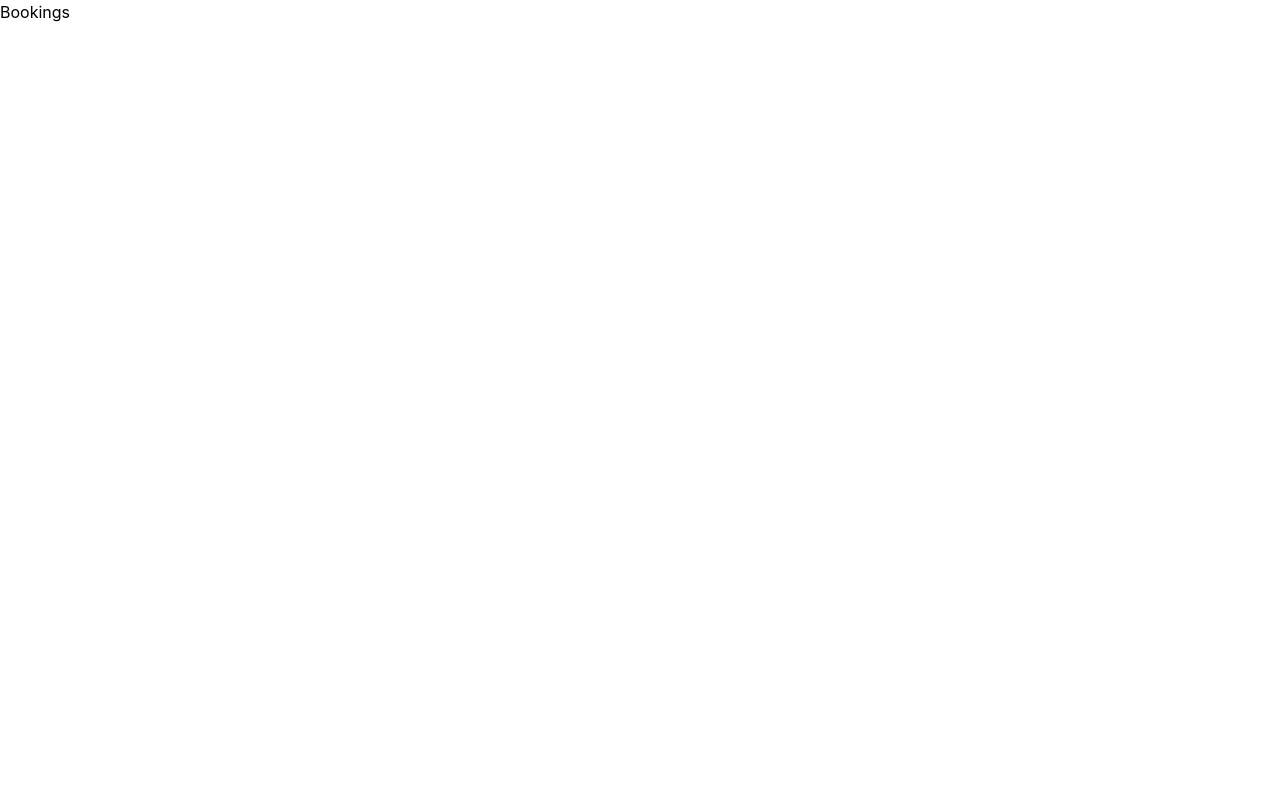
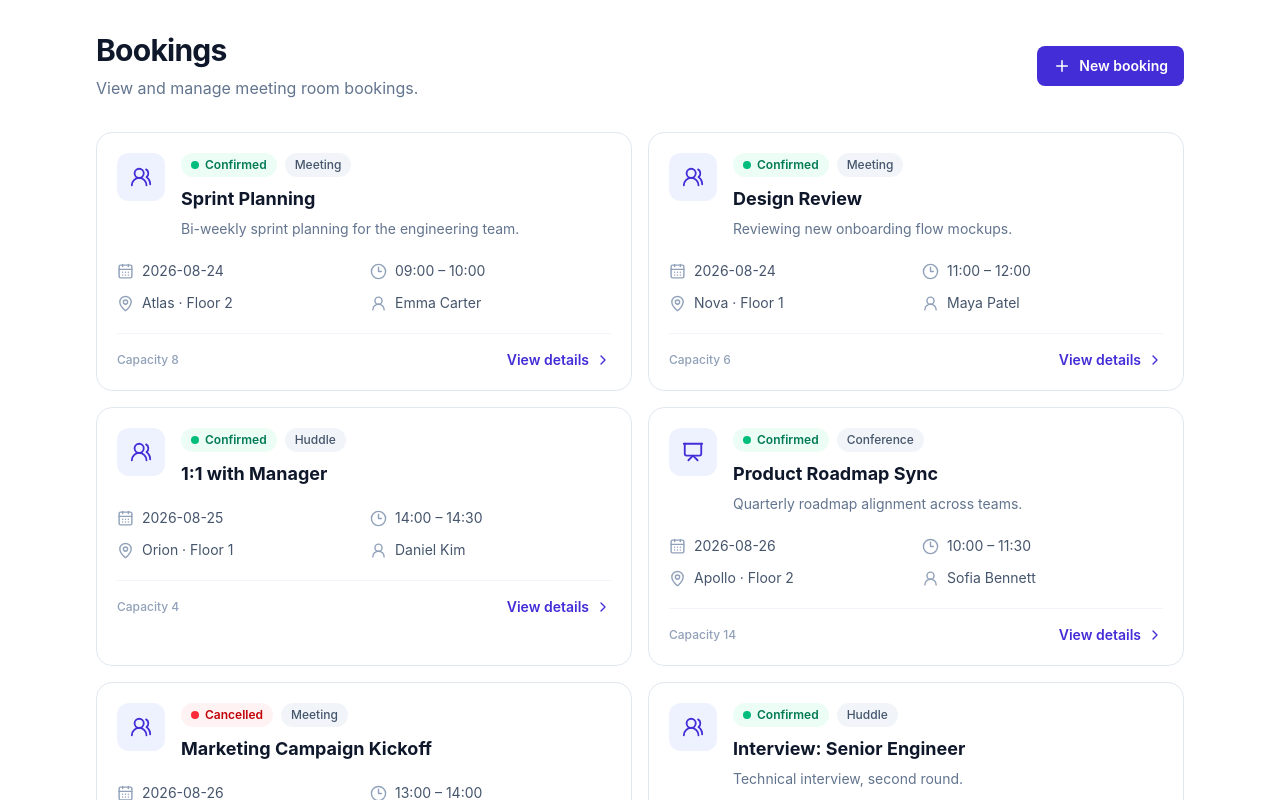
Before and after one commit to Ani-Gamtsemlidze/meeting-room-booking, a React (Vite) app: page /bookings in a window 1280 px wide. Shown: the top 800 px of the page. Built offline with nearby package versions, Linux system fonts and the light colour scheme.

Commit message:
feat: add bookings list UI

```diff
--- /dev/null
+++ b/src/components/bookings/BookingCard.tsx
@@ -0,0 +1,132 @@
+import {
+  CalendarDays,
+  Clock3,
+  MapPin,
+  Presentation,
+  UserRound,
+  Users2,
+  GraduationCap,
+  ChevronRight,
+} from "lucide-react";
+
+import type { Booking, Employee, Room } from "../../types";
+import { Link } from "react-router-dom";
+
+interface BookingCardProps {
+  booking: Booking;
+  room?: Room;
+  organizer?: Employee;
+}
+
+const roomTypeIcons = {
+  huddle: Users2,
+  meeting: Users2,
+  conference: Presentation,
+  training: GraduationCap,
+};
+
+export default function BookingCard({
+  booking,
+  room,
+  organizer,
+}: BookingCardProps) {
+  const RoomIcon = room ? roomTypeIcons[room.type] : Users2;
+  const isCancelled = booking.status === "cancelled";
+
+  return (
+    <article className="rounded-2xl border border-slate-200 bg-white p-5 transition hover:border-slate-300 hover:shadow-sm">
+
+      <div className="flex items-start justify-between gap-4">
+        <div className="flex min-w-0 items-start gap-4">
+          <div className="flex h-12 w-12 shrink-0 items-center justify-center rounded-xl bg-indigo-50 text-indigo-700">
+            <RoomIcon size={22} />
+          </div>
+
+          <div className="min-w-0">
+            <div className="mb-2 flex flex-wrap items-center gap-2">
+              <span
+                className={`inline-flex items-center gap-1.5 rounded-full px-2.5 py-1 text-xs font-semibold ${
+                  isCancelled
+                    ? "bg-red-50 text-red-700"
+                    : "bg-emerald-50 text-emerald-700"
+                }`}
+              >
+                <span
+                  className={`h-2 w-2 rounded-full ${
+                    isCancelled ? "bg-red-500" : "bg-emerald-500"
+                  }`}
+                />
+
+                {isCancelled ? "Cancelled" : "Confirmed"}
+              </span>
+
+              {room && (
+                <span className="rounded-full bg-slate-100 px-2.5 py-1 text-xs font-medium capitalize text-slate-600">
+                  {room.type}
+                </span>
+              )}
+            </div>
+
+            <h3 className="truncate text-lg font-bold text-slate-900">
+              {booking.title}
+            </h3>
+
+            {booking.description && (
+              <p className="mt-1 line-clamp-2 text-sm leading-6 text-slate-500">
+                {booking.description}
+              </p>
+            )}
+          </div>
+        </div>
+      </div>
+
+      <div className="mt-5 grid gap-3 text-sm text-slate-600 sm:grid-cols-2">
+        <div className="flex items-center gap-2">
+          <CalendarDays size={17} className="shrink-0 text-slate-400" />
+          <span>{booking.date}</span>
+        </div>
+
+        <div className="flex items-center gap-2">
+          <Clock3 size={17} className="shrink-0 text-slate-400" />
+          <span>
+            {booking.startTime} – {booking.endTime}
+          </span>
+        </div>
+
+        <div className="flex items-center gap-2">
+          <MapPin size={17} className="shrink-0 text-slate-400" />
+          <span className="truncate">
+            {room?.name ?? "Unknown room"}
+            {room && ` · Floor ${room.floor}`}
+          </span>
+        </div>
+
+        <div className="flex items-center gap-2">
+          <UserRound size={17} className="shrink-0 text-slate-400" />
+          <span className="truncate">
+            {organizer?.name ?? "Unknown organizer"}
+          </span>
+        </div>
+      </div>
+
+      <div className="mt-5 flex items-center justify-between border-t border-slate-100 pt-4">
+        {room ? (
+          <span className="text-xs font-medium text-slate-400">
+            Capacity {room.capacity}
+          </span>
+        ) : (
+          <span />
+        )}
+
+        <Link
+        to={`/bookings/${booking.id}`}
+          type="button"
+          className="inline-flex items-center gap-1.5 text-sm font-semibold text-indigo-700 transition hover:text-indigo-900"
+        >
+          View details
+          <ChevronRight size={16} />
+        </Link>
+      </div>
+    </article>
+  );
+}
--- /dev/null
+++ b/src/components/bookings/BookingList.tsx
@@ -0,0 +1,20 @@
+import type { Booking, Employee, Room } from "../../types";
+import BookingCard from "./BookingCard";
+
+interface BookingListProps {
+  bookings: Booking[];
+  rooms: Room[];
+  employees: Employee[];
+}
+
+export default function BookingList({ bookings, rooms, employees }: BookingListProps) {
+  return (
+    <div className="grid gap-4 md:grid-cols-2">
+      {bookings.map((booking) => {
+        const room = rooms.find((r) => r.id === booking.roomId);
+        const organizer = employees.find((e) => e.id === booking.organizerId);
+        return <BookingCard key={booking.id} booking={booking} room={room} organizer={organizer} />;
+      })}
+    </div>
+  );
+}
--- a/src/pages/Bookings.tsx
+++ b/src/pages/Bookings.tsx
@@ -1,3 +1,56 @@
-export default function Bookings () {
-    return <div>Bookings</div>
+import { useEffect } from "react";
+import { Plus } from "lucide-react";
+import { Link } from "react-router-dom";
+
+import { useBookingStore } from "../store/useBookingStore";
+import { useRoomStore } from "../store/useRoomStore";
+import { useEmployeesStore } from "../store/useEmployeesStore";
+
+import BookingList from "../components/bookings/BookingList";
+
+export default function Bookings() {
+  const bookings = useBookingStore((state) => state.bookings);
+  const fetchBookings = useBookingStore((state) => state.fetchBookings);
+
+  const rooms = useRoomStore((state) => state.rooms);
+  const fetchRooms = useRoomStore((state) => state.fetchRooms);
+
+  const employees = useEmployeesStore((state) => state.employees);
+  const fetchEmployees = useEmployeesStore((state) => state.fetchEmployees);
+
+  useEffect(() => {
+    fetchBookings();
+    fetchRooms();
+    fetchEmployees();
+  }, [fetchBookings, fetchRooms, fetchEmployees]);
+
+  return (
+    <div className="mx-auto w-full max-w-6xl px-4 py-8 sm:px-6 lg:px-8">
+      <div className="mb-8 flex flex-col gap-4 sm:flex-row sm:items-center sm:justify-between">
+        <div>
+          <h1 className="text-3xl font-bold tracking-tight text-slate-900">
+            Bookings
+          </h1>
+
+          <p className="mt-2 text-sm text-slate-500 sm:text-base">
+            View and manage meeting room bookings.
+          </p>
+        </div>
+
+        <Link
+          to="/bookings/new"
+          className="inline-flex items-center justify-center gap-2 rounded-lg bg-indigo-700 px-4 py-2.5 text-sm font-semibold text-white transition hover:bg-indigo-800"
+        >
+          <Plus size={18} />
+          New booking
+        </Link>
+      </div>
+
+      <BookingList
+        bookings={bookings}
+        rooms={rooms}
+        employees={employees}
+      />
+    </div>
+  );
 }
```
